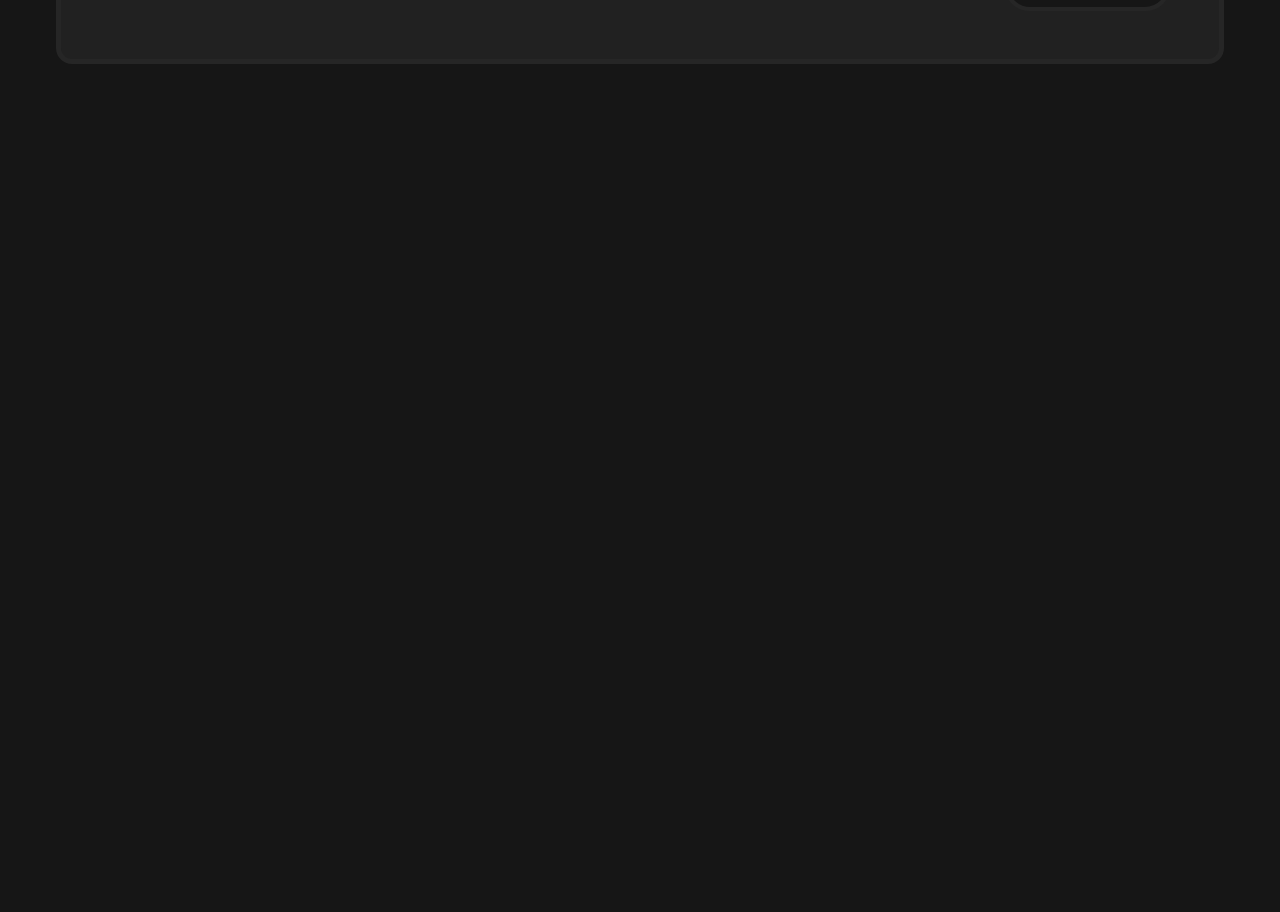
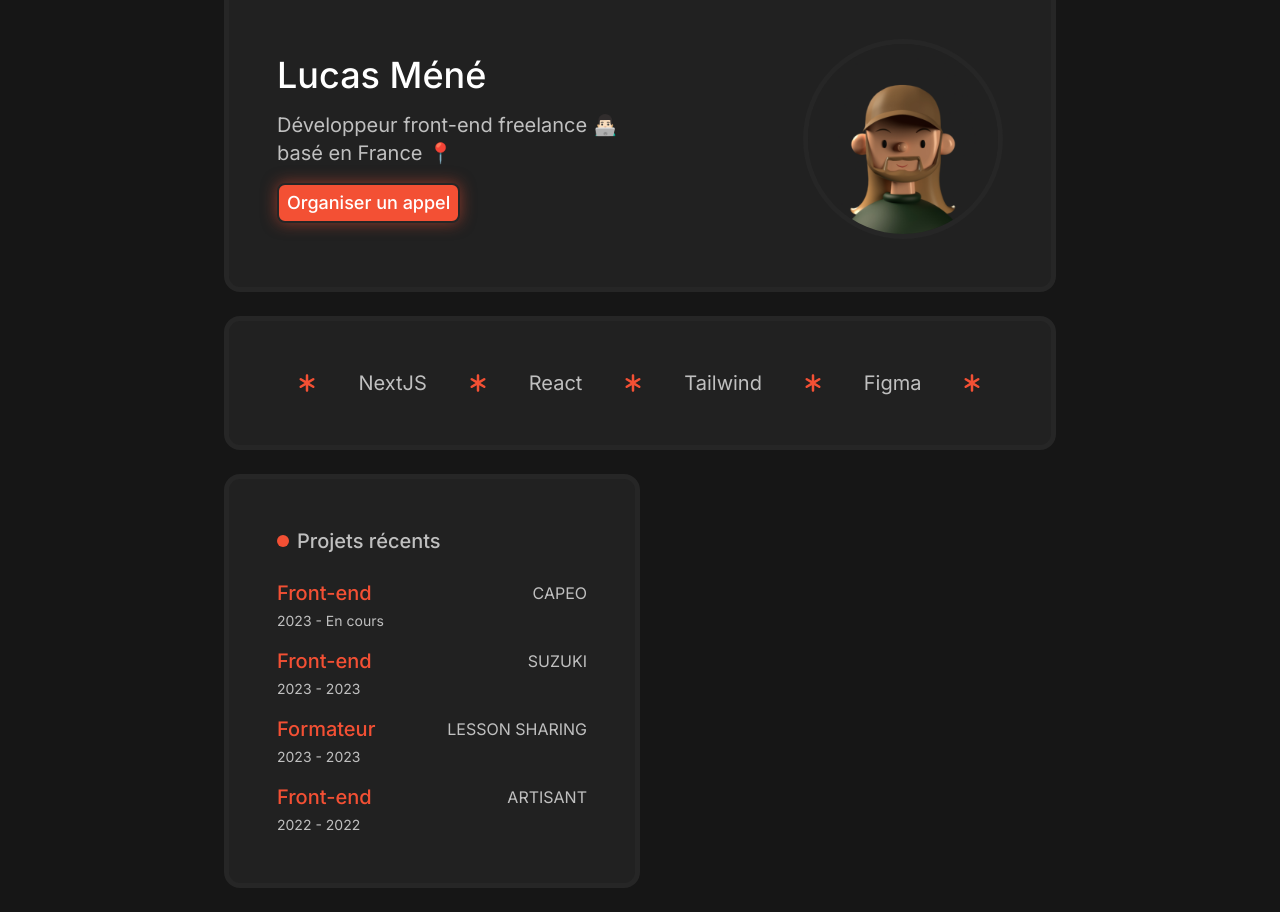
Before and after one commit to Lucasss12/portfolio.V2, a Next.js app: page / in a window 1280 px wide. Shown: the part 240-1152 px from the top of the page. Before the commit the page ends 800 px from the top, so only its background shows below. Built offline with nearby package versions, Linux system fonts and the light colour scheme.

Commit message:
bentoSkills and bentoRecentWork

```diff
--- a/app/components/bentoGrid/bentoGrid.jsx
+++ b/app/components/bentoGrid/bentoGrid.jsx
@@ -1,10 +1,14 @@
 import React from 'react'
 import BentoAbout from './ui/bentoAbout'
+import BentoSkills from './ui/bentoSkills'
+import BentoRecentWork from './ui/bentoRecentWork'
 
 export default function bentoGrid() {
   return (
-    <div className=''>
+    <div>
       <BentoAbout />
+      <BentoSkills />
+      <BentoRecentWork />
    </div>
   )
 }
--- a/app/components/bentoGrid/ui/bentoAbout.jsx
+++ b/app/components/bentoGrid/ui/bentoAbout.jsx
@@ -1,17 +1,34 @@
+import Image from 'next/image'
 import React from 'react'
 
 export default function bentoAbout() {
   return (
-    <div className='mt-6 p-12 rounded-2xl border-[5px] bg-backgroundGrey border-borderGrey text-white'>
+    <div className='mt-6 sm:p-12 p-5 rounded-2xl border-[5px] bg-backgroundGrey border-borderGrey text-white'>
 
-      <div className='flex justify-between items-center text-secondary'>
-         <p className='text-2xl font-medium'>Développeur Frond-End</p>
+      <div className='flex sm:flex-row flex-col sm:justify-between sm:items-center text-secondary'>
+         <h3 className='order-2 sm:order-1 md:text-2xl text-xl font-medium max-sm:mt-3'>Développeur Frond-End</h3>
 
-         <div className='flex items-center px-4 py-2 rounded-[38px] bg-backgroundBlack border-[4px] border-borderGrey hover:border-emerald-500 transition-colors duration-200 ease-in-out'>
-            <span className="inline-block h-5 w-5 mr-2 rounded-full bg-[conic-gradient(at_top_right,_var(--tw-gradient-stops))] from-green-200 to-green-500"></span>
-            <p className='text-xl'>Disponible</p>
+         <div className='order-1 sm:order-2 flex max-sm:w-[140px] items-center px-4 py-2 rounded-[38px] bg-backgroundBlack border-[2px] border-emerald-500 hover:border-emerald-600 transition-colors duration-200 ease-in-out'>
+            <span className="glow inline-block h-5 w-5 mr-2 rounded-full bg-[conic-gradient(at_top_right,_var(--tw-gradient-stops))] from-green-200 to-green-500"></span>
+            <p className='md:text-xl '>Disponible</p>
+         </div>
+      </div>
+
+      <div className='sm:mt-12 mt-6 flex justify-between items-center'>
+         <div>
+            <h1 className='md:text-4xl text-2xl font-medium'>Lucas Méné</h1>
+            <p className='md:text-xl text-secondary mt-4'>
+               Développeur front-end freelance 👨🏻‍💻 <br/> basé en France 📍
+            </p>
+
+            <button class="bg-primary py-1 px-2 rounded-lg border-2 border-borderGrey font-medium glow-button mt-4 text-lg">
+               Organiser un appel
+            </button>
          </div>
 
+         <div>
+            <Image src='/avatar.png' width={200} height={200} className='rounded-full border-[5px] border-borderGrey' alt='Avatar Lucas Méné' />
+         </div>
       </div>
    </div>
   )
--- /dev/null
+++ b/app/components/bentoGrid/ui/bentoRecentWork.jsx
@@ -0,0 +1,48 @@
+import React from 'react'
+
+export default function bentoRecentWork() {
+  return (
+   <div className='mt-6 sm:w-1/2 sm:p-12 p-5 rounded-2xl border-[5px] bg-backgroundGrey border-borderGrey'>
+      <div className='flex items-center'>
+         <span className="inline-block h-3 w-3 mr-2 rounded-full bg-primary"></span>
+         <h3 className='text-secondary text-xl font-medium'>Projets récents</h3>
+      </div>
+
+      <div className='mt-6 space-y-4'>
+         <div className='flex flex-col justify-center'>
+            <div className='flex items-center justify-between'>
+               <h4 className='text-primary text-xl font-medium'>Front-end</h4>
+               <p className='text-secondary text-base'>CAPEO</p>
+            </div>
+            <p className='text-secondary text-sm mt-1'>2023 - En cours</p>
+         </div>
+
+         <div className='flex flex-col justify-center'>
+            <div className='flex items-center justify-between'>
+               <h4 className='text-primary text-xl font-medium'>Front-end</h4>
+               <p className='text-secondary text-base'>SUZUKI</p>
+            </div>
+            <p className='text-secondary text-sm mt-1'>2023 - 2023</p>
+         </div>
+
+         <div className='flex flex-col justify-center'>
+            <div className='flex items-center justify-between'>
+               <h4 className='text-primary text-xl font-medium'>Formateur</h4>
+               <p className='text-secondary text-base'>LESSON SHARING</p>
+            </div>
+            <p className='text-secondary text-sm mt-1'>2023 - 2023</p>
+         </div>
+
+         <div className='flex flex-col justify-center'>
+            <div className='flex items-center justify-between'>
+               <h4 className='text-primary text-xl font-medium'>Front-end</h4>
+               <p className='text-secondary text-base'>ARTISANT</p>
+            </div>
+            <p className='text-secondary text-sm mt-1'>2022 - 2022</p>
+         </div>
+      </div>
+
+
+   </div>
+  )
+}
--- /dev/null
+++ b/app/components/bentoGrid/ui/bentoSkills.jsx
@@ -0,0 +1,18 @@
+import React from 'react'
+import { FaAsterisk } from "react-icons/fa6";
+
+export default function bentoSkills() {
+  return (
+   <div className='mt-6 sm:p-12 p-5 rounded-2xl border-[5px] bg-backgroundGrey border-borderGrey flex justify-around items-center text-secondary text-xl'>
+      <FaAsterisk className='text-primary sm:block hidden'/>
+      <p>NextJS</p>
+      <FaAsterisk className='text-primary sm:block hidden'/>
+      <p>React</p>
+      <FaAsterisk className='text-primary sm:block hidden'/>
+      <p>Tailwind</p>
+      <FaAsterisk className='text-primary sm:block hidden'/>
+      <p>Figma</p>
+      <FaAsterisk className='text-primary sm:block hidden'/>
+   </div>
+  )
+}
--- a/app/components/navbar/navbar.jsx
+++ b/app/components/navbar/navbar.jsx
@@ -2,7 +2,7 @@ import React from 'react'
 
 export default function navbar() {
   return (
-    <div className='border-[5px] border-borderGrey bg-backgroundGrey text-white font-medium flex justify-between sm:py-5 py-3 sm:px-20 px-5 sm:text-2xl rounded-[38px]'>
+    <div className='border-[5px] border-borderGrey bg-backgroundGrey text-white font-medium flex justify-between sm:py-5 py-3 sm:px-20 px-5 md:text-2xl sm:text-lg rounded-[38px]'>
 
       <h1 className='text-primary cursor-pointer'>A PROPOS</h1>
 
--- a/app/globals.css
+++ b/app/globals.css
@@ -5,3 +5,19 @@
 body {
   background-color: #161616;
 }
+
+.glow-button {
+  box-shadow: 0 0 15px rgba(243, 80, 52, 0.5);
+}
+
+.glow-button:hover {
+  box-shadow: 0 0 20px rgba(243, 80, 52, 0.75);
+}
+
+.glow {
+  box-shadow: 0 0 10px #10B981;
+}
+
+.glow:hover {
+  box-shadow: 0 0 15px #10B981;
+}
--- a/app/layout.js
+++ b/app/layout.js
@@ -12,7 +12,7 @@ export const metadata = {
 export default function RootLayout({ children }) {
   return (
     <html lang="fr">
-      <body className={`${inter.className} max-w-screen-2xl 2xl:mx-auto sm:mx-14 mx-4 sm:my-10 my-8`}>
+      <body className={`${inter.className} max-w-screen-2xl 2xl:mx-auto xl:mx-56 lg:mx-36 md:mx-10 mx-5 my-6`}>
         <Navbar />
         {children}
       </body>
--- a/app/page.js
+++ b/app/page.js
@@ -2,6 +2,8 @@ import BentoGrid from "./components/bentoGrid/bentoGrid";
 
 export default function Home() {
   return (
-    <BentoGrid/>
+    <>
+      <BentoGrid/>
+    </>
   );
 }
```
Also changed, not shown: package.json (+5 -4 lines), public/avatar.png (added), 1 other file (tests, documents, lock files or other folders).
